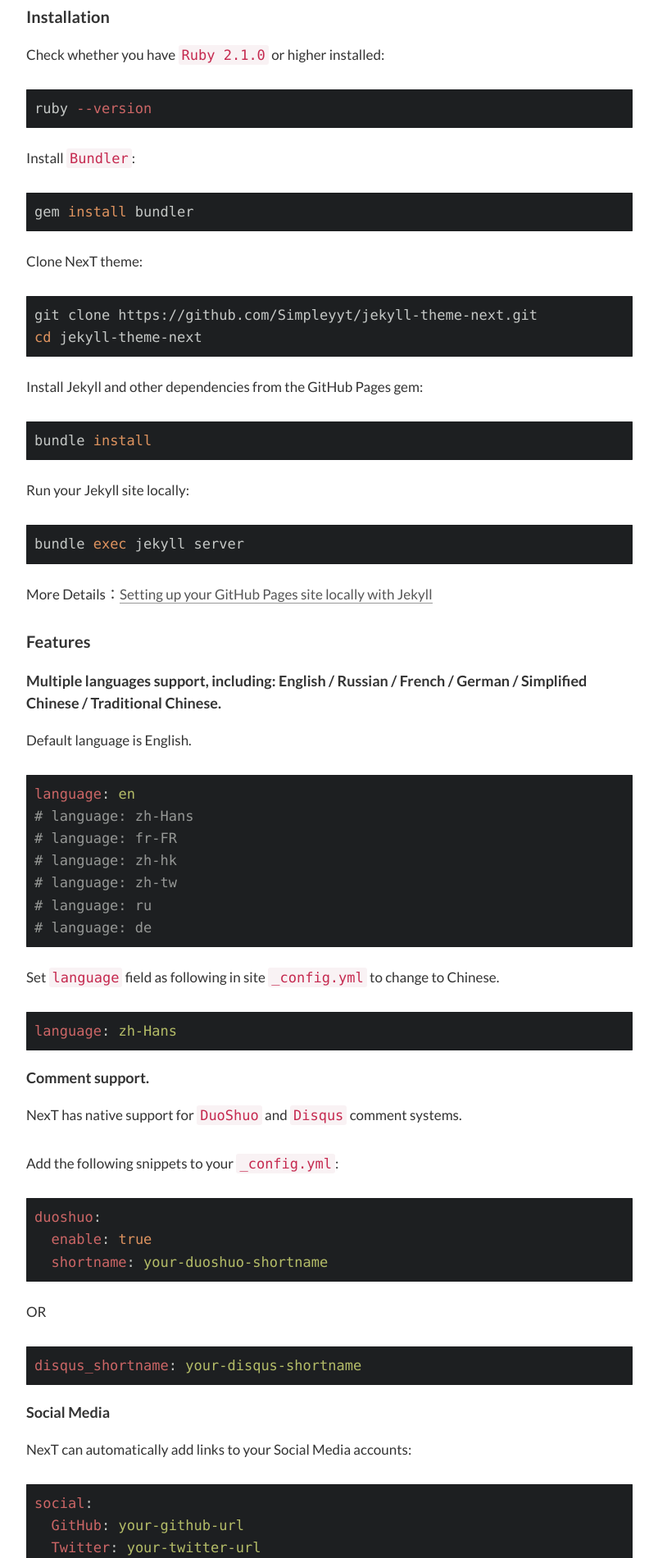
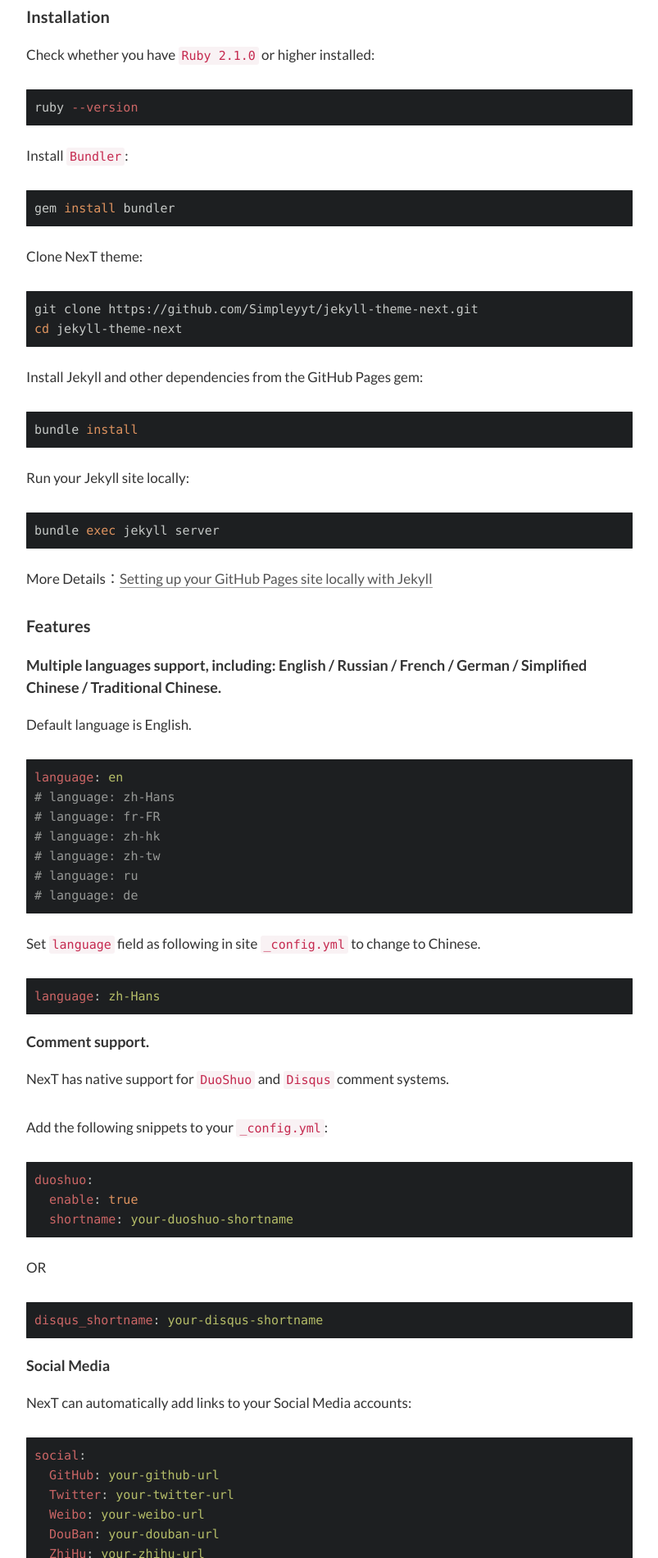
Before and after one commit to gwonsungjun/gwonsungjun.github.io, a Jekyll site: the page built from README.en.md, in a window 1280 px wide. Shown: the part 2296-4196 px from the top of the page at 82% size, without its empty margins (238-1041 px from the left). Built offline with Jekyll 4.4.1, drawn with Linux system fonts in a browser that asks for light colours; our own code applies the rules of GitHub Pages for plain Markdown files; comment, search, counter and statistics services are not loaded.

Commit message:
Fix code font size

```diff
--- a/_sass/_variables/base.scss
+++ b/_sass/_variables/base.scss
@@ -146,7 +146,7 @@
 // Code & Code Blocks
 // --------------------------------------------------
 $code-font-family               : $font-family-monospace;
-$code-font-size                 : 17px;
+$code-font-size                 : 15px;
 $code-font-size                 : if(type-of(jekyll-config('font.codes.size')) == 'number', jekyll-config('font.codes.size') + px, $code-font-size);
 $code-border-radius             : 3px;
 $code-foreground                : $code-fore;
```
